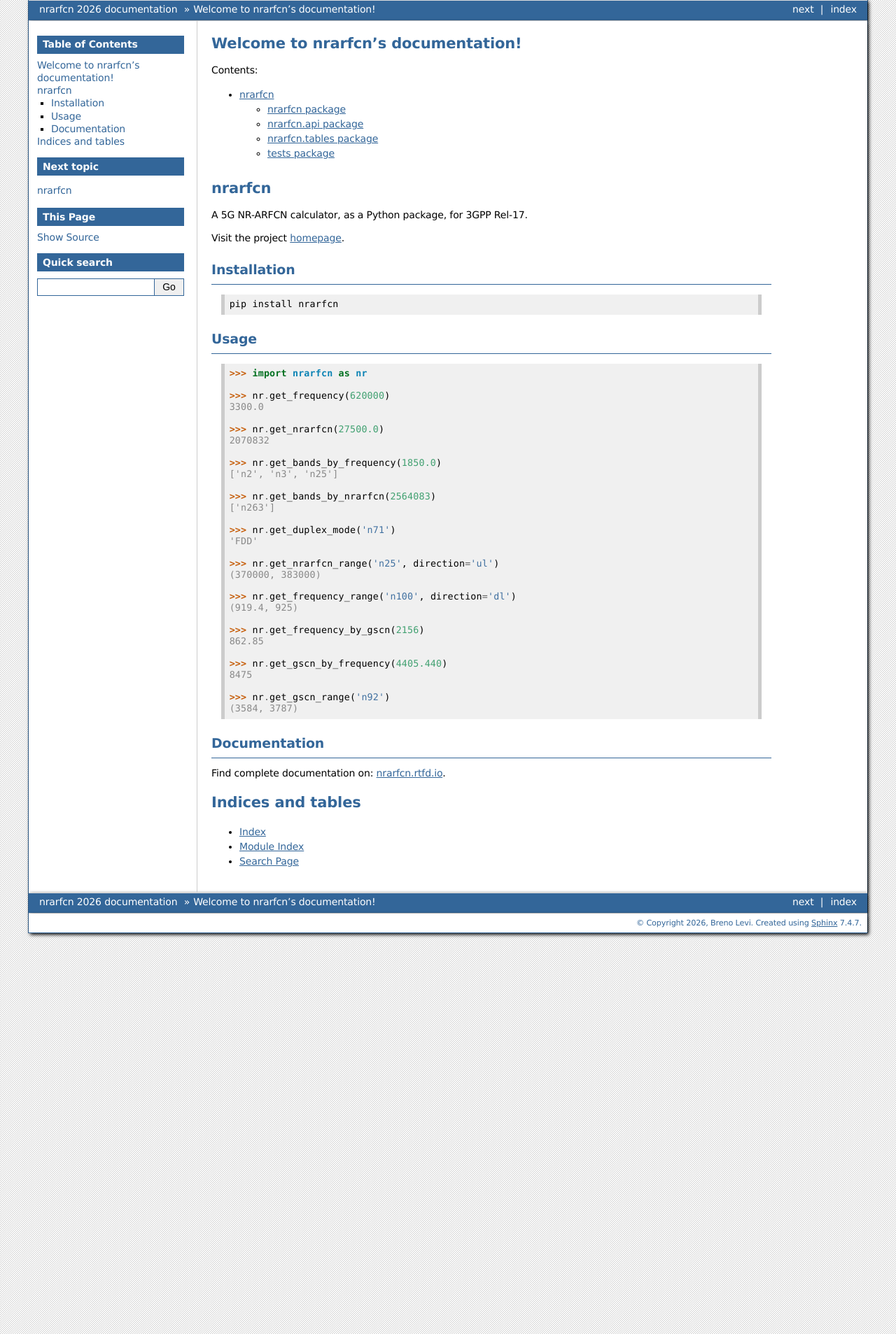
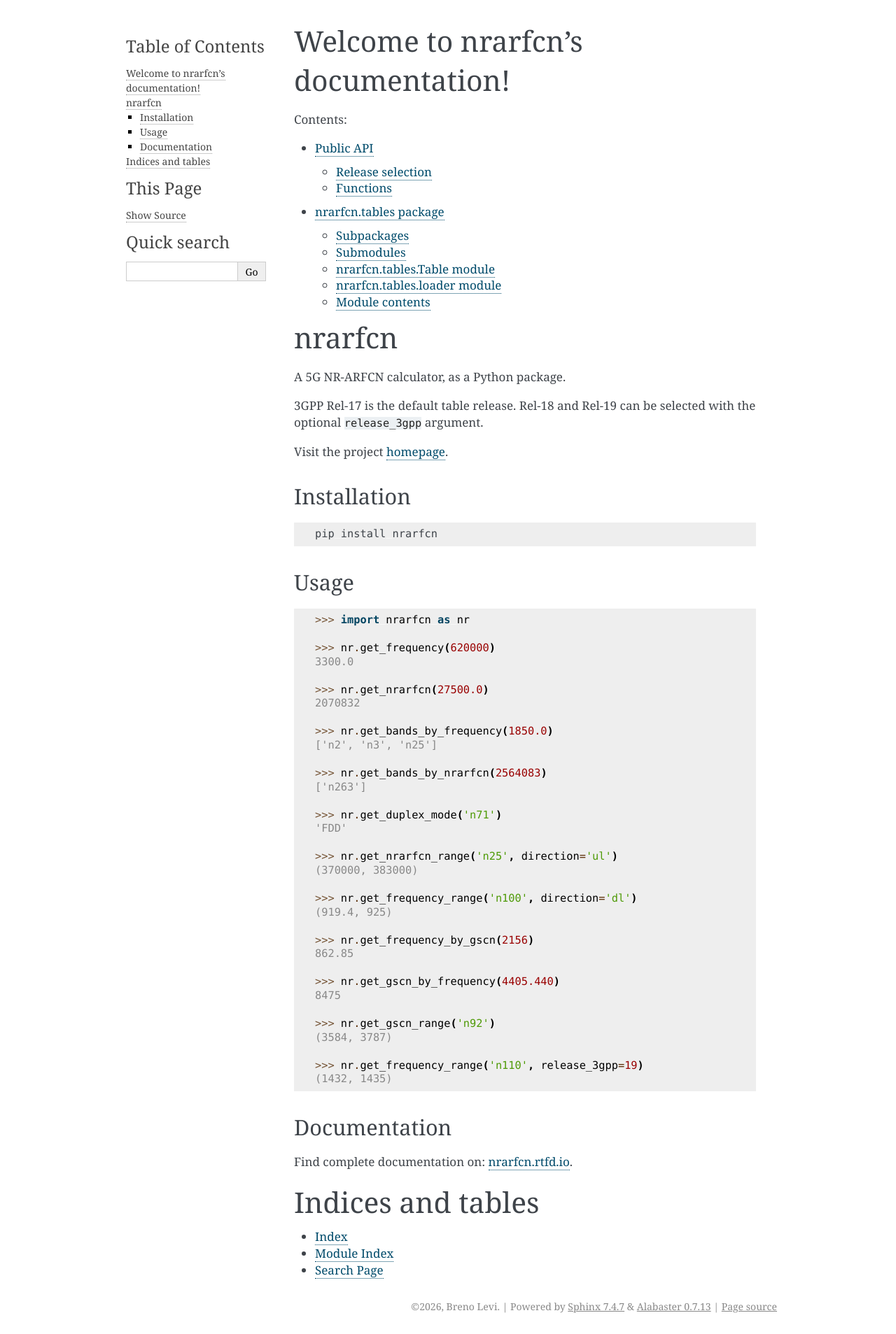
Before and after one commit to blevic/nrarfcn, a Sphinx documentation site: the page built from docs/index.rst, in a window 1280 px wide. Shown: the whole page at 70% size. Built offline with Sphinx 7.4.7, drawn with Linux system fonts in a browser that asks for light colours.

Commit message:
Rework docs

```diff
--- /dev/null
+++ b/docs/_static/custom.css
@@ -0,0 +1,19 @@
+.py.function {
+    border-top: 1px solid #e5e7eb;
+    margin-top: 2rem;
+    padding-top: 1.25rem;
+}
+
+.py.function:first-of-type {
+    border-top: 0;
+    margin-top: 0;
+    padding-top: 0;
+}
+
+.py.function dt {
+    margin-bottom: 0.75rem;
+}
+
+.py.function dd {
+    margin-bottom: 1.25rem;
+}
--- a/docs/conf.py
+++ b/docs/conf.py
@@ -22,7 +22,7 @@
 author = 'Breno Levi'
 
 # The full version, including alpha/beta/rc tags
-release = '2026'
+release = '2.5.0'
 
 
 # -- General configuration ---------------------------------------------------
@@ -31,6 +31,7 @@
 # extensions coming with Sphinx (named 'sphinx.ext.*') or your custom
 # ones.
 extensions = ['sphinx.ext.autodoc', 'sphinx.ext.napoleon']
+html_css_files = ['custom.css']
 
 # Add any paths that contain templates here, relative to this directory.
 templates_path = ['_templates']
@@ -38,7 +39,7 @@
 # List of patterns, relative to source directory, that match files and
 # directories to ignore when looking for source files.
 # This pattern also affects html_static_path and html_extra_path.
-exclude_patterns = ['_build', 'Thumbs.db', '.DS_Store']
+exclude_patterns = ['_build', 'Thumbs.db', '.DS_Store', 'modules.rst', 'nrarfcn.rst', 'tests.rst']
 
 
 # -- Options for HTML output -------------------------------------------------
@@ -46,7 +47,7 @@
 # The theme to use for HTML and HTML Help pages.  See the documentation for
 # a list of builtin themes.
 #
-html_theme = 'bizstyle'
+html_theme = 'alabaster'
 
 # Add any paths that contain custom static files (such as style sheets) here,
 # relative to this directory. They are copied after the builtin static files,
--- a/docs/index.rst
+++ b/docs/index.rst
@@ -1,8 +1,3 @@
-.. nrarfcn documentation master file, created by
-   sphinx-quickstart on Thu Jul 14 20:59:06 2022.
-   You can adapt this file completely to your liking, but it should at least
-   contain the root `toctree` directive.
-
 Welcome to nrarfcn's documentation!
 ===================================
 
@@ -10,12 +5,15 @@
    :maxdepth: 2
    :caption: Contents:
 
-   modules
+   nrarfcn.api
+   nrarfcn.tables
 
 nrarfcn
 ===========
 
-A 5G NR-ARFCN calculator, as a Python package, for 3GPP Rel-17.
+A 5G NR-ARFCN calculator, as a Python package.
+
+3GPP Rel-17 is the default table release. Rel-18 and Rel-19 can be selected with the optional ``release_3gpp`` argument.
 
 Visit the project `homepage <https://github.com/blevic/nrarfcn/>`__.
 
@@ -62,6 +60,9 @@
    >>> nr.get_gscn_range('n92')
    (3584, 3787)
 
+   >>> nr.get_frequency_range('n110', release_3gpp=19)
+   (1432, 1435)
+
 Documentation
 ~~~~~~~~~~~~~
 
--- a/docs/modules.rst
+++ b/docs/modules.rst
@@ -7,4 +7,3 @@
    nrarfcn
    nrarfcn.api
    nrarfcn.tables
-   tests
--- a/docs/nrarfcn.api.rst
+++ b/docs/nrarfcn.api.rst
@@ -1,93 +1,41 @@
-nrarfcn.api package
-==================
+Public API
+==========
 
-Submodules
-----------
+The public functions are available from the top-level ``nrarfcn`` package.
 
-nrarfcn.api.get\_bands\_by\_frequency module
--------------------------------------------
+Release selection
+-----------------
 
-.. automodule:: nrarfcn.api.get_bands_by_frequency
-   :members:
-   :undoc-members:
-   :show-inheritance:
+3GPP Rel-17 is used by default. To use another supported release, pass
+``release_3gpp`` to any API function.
 
-nrarfcn.api.get\_bands\_by\_nrarfcn module
------------------------------------------
+.. code:: python
 
-.. automodule:: nrarfcn.api.get_bands_by_nrarfcn
-   :members:
-   :undoc-members:
-   :show-inheritance:
+   >>> import nrarfcn as nr
+   >>> nr.get_frequency_range('n110', release_3gpp=19)
+   (1432, 1435)
 
-nrarfcn.api.get\_duplex\_mode module
------------------------------------
+Functions
+---------
 
-.. automodule:: nrarfcn.api.get_duplex_mode
-   :members:
-   :undoc-members:
-   :show-inheritance:
+.. currentmodule:: nrarfcn
 
-nrarfcn.api.get\_frequency module
---------------------------------
+.. autofunction:: get_frequency
 
-.. automodule:: nrarfcn.api.get_frequency
-   :members:
-   :undoc-members:
-   :show-inheritance:
+.. autofunction:: get_nrarfcn
 
-nrarfcn.api.get\_frequency\_by\_gscn module
-------------------------------------------
+.. autofunction:: get_bands_by_frequency
 
-.. automodule:: nrarfcn.api.get_frequency_by_gscn
-   :members:
-   :undoc-members:
-   :show-inheritance:
+.. autofunction:: get_bands_by_nrarfcn
 
-nrarfcn.api.get\_frequency\_range module
----------------------------------------
+.. autofunction:: get_duplex_mode
 
-.. automodule:: nrarfcn.api.get_frequency_range
-   :members:
-   :undoc-members:
-   :show-inheritance:
+.. autofunction:: get_nrarfcn_range
 
-nrarfcn.api.get\_gscn\_by\_frequency module
-------------------------------------------
+.. autofunction:: get_frequency_range
 
-.. automodule:: nrarfcn.api.get_gscn_by_frequency
-   :members:
-   :undoc-members:
-   :show-inheritance:
+.. autofunction:: get_gscn_by_frequency
 
-nrarfcn.api.get\_gscn\_range module
-----------------------------------
+.. autofunction:: get_frequency_by_gscn
 
-.. automodule:: nrarfcn.api.get_gscn_range
-   :members:
-   :undoc-members:
-   :show-inheritance:
-
-nrarfcn.api.get\_nrarfcn module
-------------------------------
-
-.. automodule:: nrarfcn.api.get_nrarfcn
-   :members:
-   :undoc-members:
-   :show-inheritance:
-
-nrarfcn.api.get\_nrarfcn\_range module
--------------------------------------
-
-.. automodule:: nrarfcn.api.get_nrarfcn_range
-   :members:
-   :undoc-members:
-   :show-inheritance:
-
-Module contents
---------------
-
-.. automodule:: nrarfcn.api
-   :members:
-   :undoc-members:
-   :show-inheritance:
+.. autofunction:: get_gscn_range
```
Also changed, not shown: .readthedocs.yaml.
